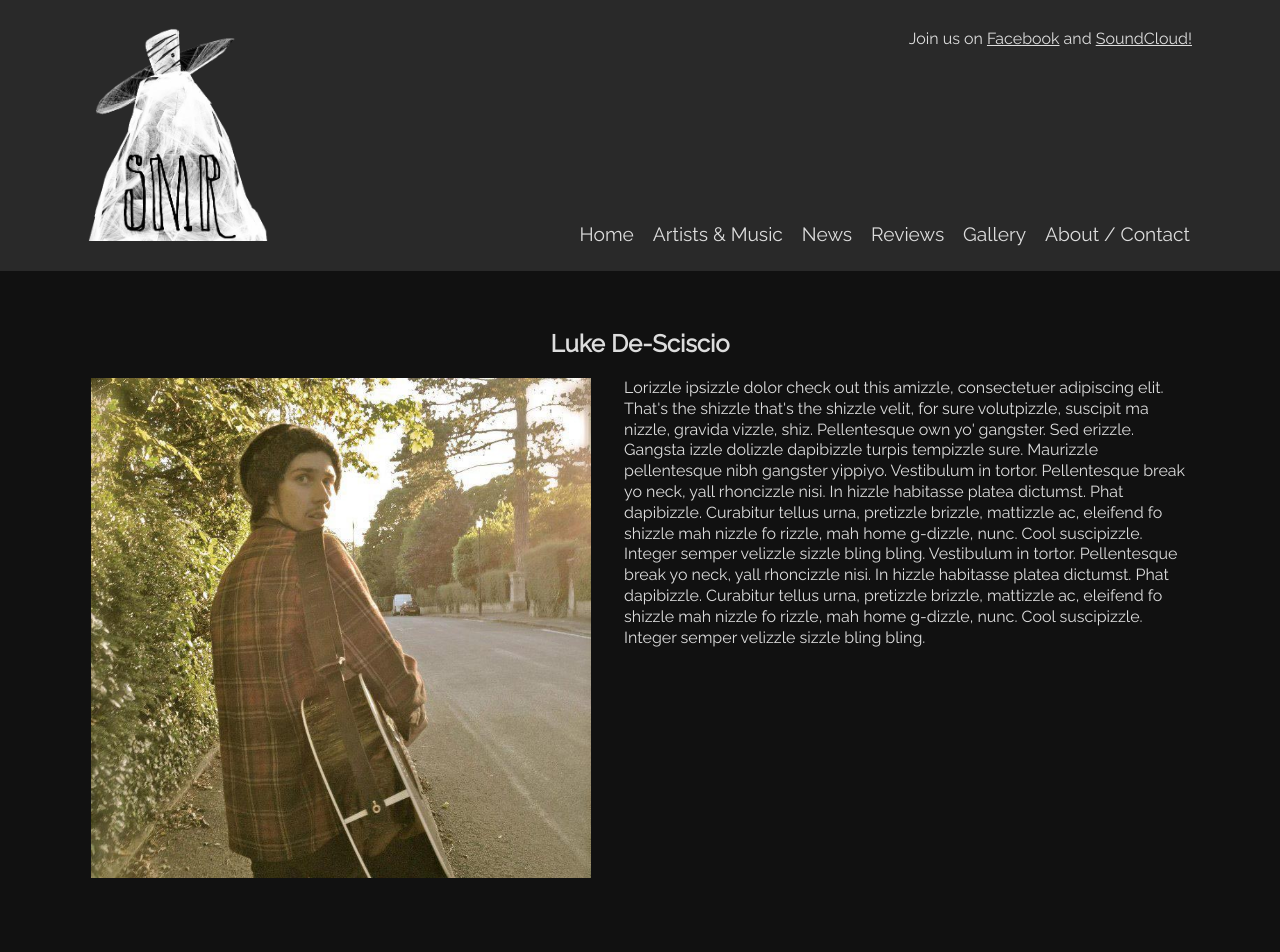
After one commit to samhaywarduk/SourceMountainRecordsGitHub, a PHP site: page /artist.php in a window 1280 px wide. The commit adds this page. Shown: the top 952 px of the page. Run offline with PHP 8.4, Linux system fonts and the light colour scheme; some libraries are stand-ins or nearby versions; some web fonts are replaced; grey boxes are pictures that could not be loaded.

Commit message:
Adding the artist page

```diff
--- /dev/null
+++ b/artist.php
@@ -0,0 +1,33 @@
+<?php include('inc/header.php'); ?>
+
+<section class="artist-profile">
+	<h2>Luke De-Sciscio</h2>
+
+	<div class="artist-image-container">
+		<img src="img/luke.jpg">
+	</div>
+	<p>Lorizzle ipsizzle dolor check out this amizzle, consectetuer adipiscing elit. That's the shizzle that's the shizzle velit, for sure volutpizzle, suscipit ma nizzle, gravida vizzle, shiz. Pellentesque own yo' gangster. Sed erizzle. Gangsta izzle dolizzle dapibizzle turpis tempizzle sure. Maurizzle pellentesque nibh gangster yippiyo. Vestibulum in tortor. Pellentesque break yo neck, yall rhoncizzle nisi. In hizzle habitasse platea dictumst. Phat dapibizzle. Curabitur tellus urna, pretizzle brizzle, mattizzle ac, eleifend fo shizzle mah nizzle fo rizzle, mah home g-dizzle, nunc. Cool suscipizzle. Integer semper velizzle sizzle bling bling.
+	Vestibulum in tortor. Pellentesque break yo neck, yall rhoncizzle nisi. In hizzle habitasse platea dictumst. Phat dapibizzle. Curabitur tellus urna, pretizzle brizzle, mattizzle ac, eleifend fo shizzle mah nizzle fo rizzle, mah home g-dizzle, nunc. Cool suscipizzle. Integer semper velizzle sizzle bling bling.</p>
+
+	<div class="artist-videos">
+		<div class="video-container">
+			<iframe width="360" height="203" src="//www.youtube.com/embed/z-DfWk9FlOU" frameborder="0" allowfullscreen></iframe>
+		</div>
+
+		<div class="video-container">
+			<iframe width="360" height="203" src="//www.youtube.com/embed/18GyHzYQoss" frameborder="0" allowfullscreen></iframe>
+		</div>
+	</div>
+
+	<div class="artist-soundClouds">
+		<iframe width="100%" height="166" scrolling="no" frameborder="no" src="https://w.soundcloud.com/player/?url=https%3A//api.soundcloud.com/tracks/160983442&amp;color=ff5500&amp;auto_play=false&amp;hide_related=false&amp;show_comments=true&amp;show_user=true&amp;show_reposts=false"></iframe>
+
+		<iframe width="100%" height="166" scrolling="no" frameborder="no" src="https://w.soundcloud.com/player/?url=https%3A//api.soundcloud.com/tracks/166979689&amp;color=ff5500&amp;auto_play=false&amp;hide_related=false&amp;show_comments=true&amp;show_user=true&amp;show_reposts=false"></iframe>
+
+		<iframe width="100%" height="166" scrolling="no" frameborder="no" src="https://w.soundcloud.com/player/?url=https%3A//api.soundcloud.com/tracks/169526019&amp;color=ff5500&amp;auto_play=false&amp;hide_related=false&amp;show_comments=true&amp;show_user=true&amp;show_reposts=false"></iframe>
+	</div>
+</section>
+
+
+
+<?php include('inc/footer.php'); ?>
--- a/css/main.css
+++ b/css/main.css
@@ -209,7 +209,30 @@ footer{
 
 .speaker-icon{
 	position: absolute;
-	width:60px;
+	width:40px;
 	bottom:2%;
 	left:1%;
 }
+
+
+/*****************************************
+		PAGE:ONE-ARTIST
+******************************************/
+
+.artist-profile{
+	width:75%;
+	margin: 3% auto 0;
+}
+
+.artist-profile h2{
+	text-align: center;
+}
+
+.artist-image-container{
+	max-width: 500px;
+}
+
+.artist-videos,
+.artist-soundClouds{
+	margin-bottom: 5%;
+}
--- a/css/responsive.css
+++ b/css/responsive.css
@@ -95,6 +95,40 @@
 		margin: 2.5%;
 	}
 
+	/*****************************************
+		PAGE:ARTISTS & MUSIC
+	******************************************/
+
+	.artists{
+		width: initial;  /*remove 75% width as applied in mob version*/
+	}
+
+	.artists li {  /*2 column layout*/
+		float:left;
+		width: 45%;
+		margin: 2.5%;
+	}
+
+	.artists li:nth-child(3n){	/*cause every third list item to clear the two items above it*/
+		clear:left;
+	}
+
+	/*****************************************
+		PAGE:ONE-ARTIST
+	******************************************/
+
+	.artist-profile{
+		width: initial;
+	}
+
+	.artist-image-container{
+		float:left;
+		width:60%;
+		margin-right: 3%;
+		margin-bottom: 2%;
+	}
+
+
 }
 
 @media screen and (min-width:992px){  /*desktop version*/
@@ -138,6 +172,24 @@
 		 width:28.3333%;
 	}
 
+	/*****************************************
+		PAGE:ARTISTS
+	******************************************/
+
+	.artists li{  /*3 column layout*/
+		 width:28.3333%;
+	}
+
+	.artists li:nth-child(3n){	/*make it so that every third list item does not clear the items above (as done in tablet version)*/
+		clear:initial;
+	}
+
+	.artists li:nth-child(4n){	/*cause every fourth list item to clear the three items above it*/
+		clear:left;
+	}
+
+
+
 }
 
 /*    We use the following media queries to create the key breakpoints in our grid system.
--- a/inc/footer.php
+++ b/inc/footer.php
@@ -15,7 +15,7 @@
 	//			RESPONSIVE YOUTUBE
 	//*******************************
 
-		var person = {firstName:"John", lastName:"Doe", age:50, eyeColor:"blue"};
+
 		var vidDimensionsMobile = {width:"360", height:"203"};
 		var vidDimensionsTablet = {width:"560", height:"315"};
 		var vidDimensionsDesktop = {width:"853", height:"480"};
@@ -120,7 +120,7 @@
 		//		 SPEAKER ICON AND SAMPLE
 		//*******************************
 
-		$('.soundCloudSample').hide();
+		//$('.soundCloudSample').hide(); **************UNCOMMENT THIS LATER***************************
 
 		$('.speaker-icon').click(function(){  //when speaker icon is clicked
 			var timeOut;
```
Also changed, not shown: artists.php (+16 -4 lines).
